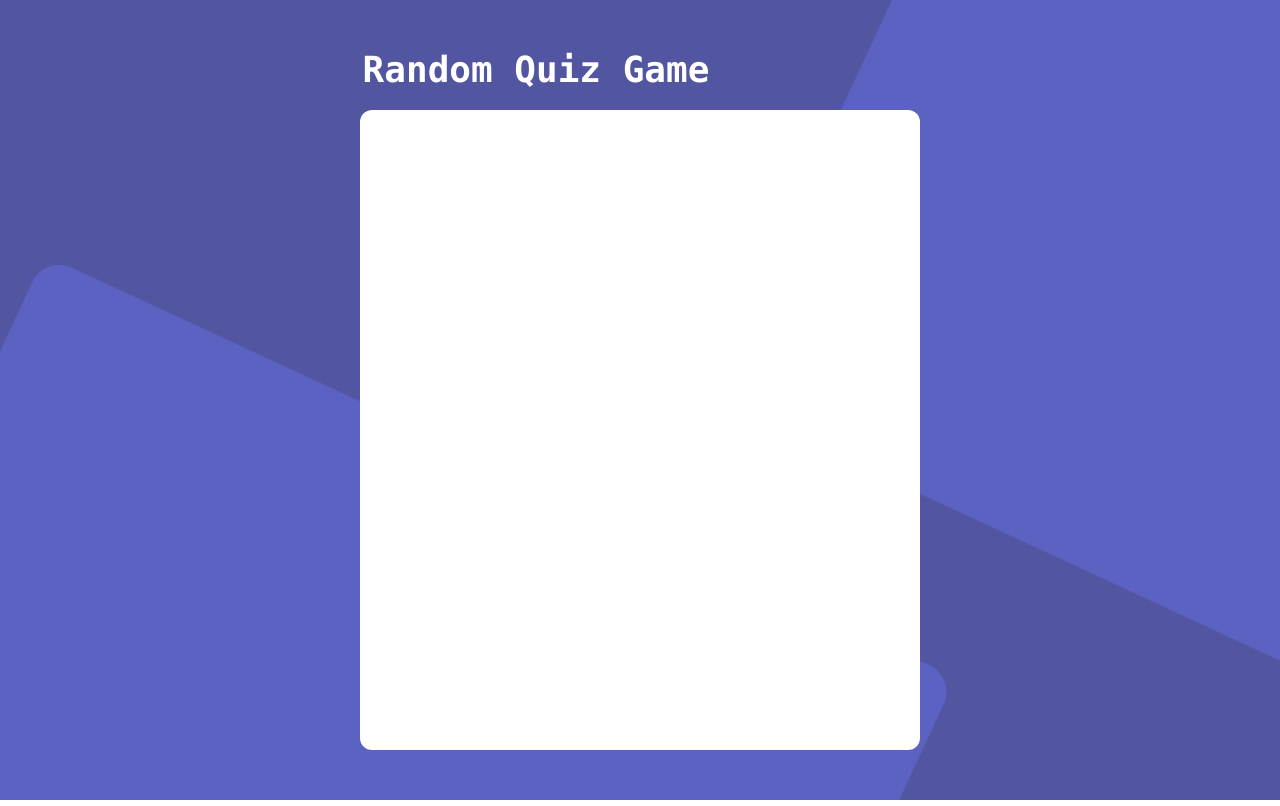
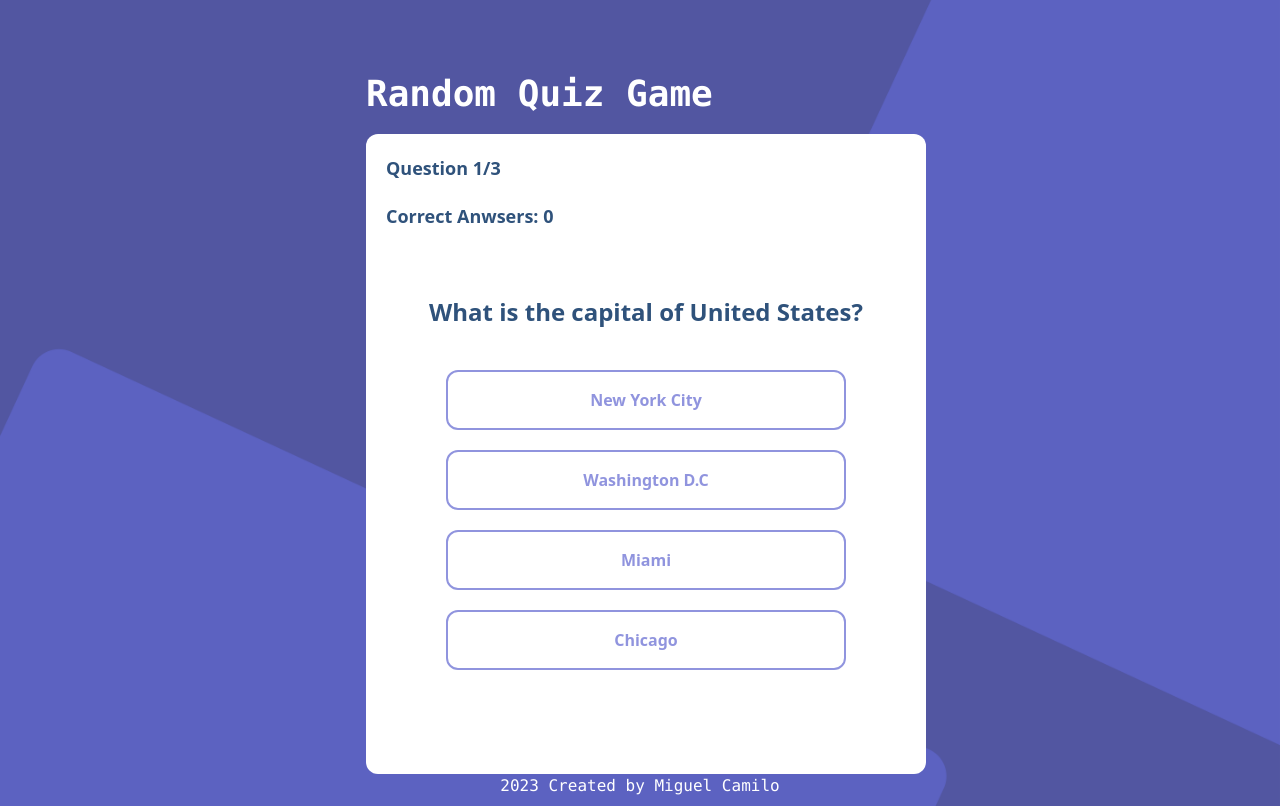
Before and after one commit to MiguelCamilo/Quiz-Game-App, a React (Vite) app: page / in a window 1280 px wide. Built offline with nearby package versions, Linux system fonts and the light colour scheme.

Commit message:
Quiz Card component ui is complete, currently you are able to anwser questions and move forward

```diff
--- a/src/components/Quiz/Quiz.jsx
+++ b/src/components/Quiz/Quiz.jsx
@@ -1,12 +1,56 @@
-import QuizCard from "../QuizCard/QuizCard"
+import { useState } from "react";
+
+import QuizCard from "../QuizCard/QuizCard";
+import QuizResult from "../QuizResult/QuizResult";
+import Footer from "../QuizCard/Footer";
+
+import { data } from "../../data/quiz_data";
 
 export default function Quiz() {
+    const [questionId, setQuestionId] = useState(0)
+    const [score, setScore] = useState(0)
+    const [showScore, setShowScore] = useState(false)
+    const length = data.length
 
-    return (
-        <>
-            <div className="flex flex-col justify-center items-center min-h-screen w-screen">
-                <QuizCard/>
-            </div>
-        </>
-    )
+    const handle_question = (isCorrect) => {
+    // console.log({isCorrect})
+    if(isCorrect === true) setScore(score + 1)
+    const newQuestionId = questionId + 1
+
+    newQuestionId < length
+    ? setQuestionId(newQuestionId)
+    : setShowScore(true)
+
+    }
+
+    const handle_reset = () => {
+        setScore(0)
+        setShowScore(false)
+        setQuestionId(0)
+    }
+
+	return (
+        <div className="flex flex-col justify-center items-center h-screen w-screen">
+        {showScore
+            ?<QuizResult
+                length={length}
+                score={score}
+                handle_reset={handle_reset}
+            />
+            : <QuizCard
+                data={data}
+                length={length}
+                questionId={questionId}
+                handle_question={handle_question}
+                score={score}
+            />
+        }
+
+        <div className="flex-grow"></div>
+
+        <div className="mt-auto">
+          <Footer />
+        </div>
+      </div>
+	);
 }
--- /dev/null
+++ b/src/components/QuizCard/Footer.jsx
@@ -0,0 +1,8 @@
+export default function Footer() {
+	const current_date = new Date().getFullYear();
+	return (
+		<p className="font-mono text-md text-white mb-2">
+			{current_date} Created by Miguel Camilo
+		</p>
+	);
+}
--- a/src/components/QuizCard/QuizCard.jsx
+++ b/src/components/QuizCard/QuizCard.jsx
@@ -1,20 +1,39 @@
-import { data } from "../../data/quiz_data";
-
-export default function QuizCard() {
+export default function QuizCard({
+	data,
+	length,
+	questionId,
+	handle_question,
+    score
+}) {
 	return (
-		<>
-			<h2 className="text-white text-4xl font-black font-mono mr-[10rem] md:mr-[13rem] mb-5">Random Quiz Game</h2>
+		<div className="mt-20 ml-3">
+			<h2 className="text-white text-left text-4xl font-black font-mono mb-5">
+				Random Quiz Game
+			</h2>
 			{/* quiz card container */}
 			<div className="bg-white h-[38rem] w-[23rem] md:h-[40rem] md:w-[35rem] rounded-xl">
-                {/* questions map */}
-            </div>
-		</>
+				<p className="text-start text-lg font-bold text-[#2F527B] pt-5 pl-5">
+					Question {questionId + 1}/{length}
+				</p>
+
+                <p className="text-start text-lg font-bold text-[#2F527B] pt-5 pl-5">Correct Anwsers: {score}</p>
+
+				{/* question container */}
+				<div className="flex justify-center mt-16">
+					<p className="text-[#2F527B] text-[24px] font-bold">
+						{data[questionId].question}
+					</p>
+				</div>
+				<div className="flex flex-col items-center justify-center space-y-5 mt-10">
+					{data[questionId].options.map((results) => (
+						<div key={results.id}>
+							<button onClick={() => handle_question(results.isCorrect)} className="border-2 border-[#6066D0B2] hover:border-[#F9A826] duration-200 rounded-xl w-[400px] p-[1rem] hover:bg-[#F9A826] text-[#6066D0B2] hover:text-white font-bold">
+								{results.answer}
+							</button>
+						</div>
+					))}
+				</div>
+			</div>
+		</div>
 	);
 }
-
-// {!data
-//     ? <p>Loading...</p>
-//     : data.map((element) => (
-//         <p>{element.question}</p>
-//     ))
-// }
--- /dev/null
+++ b/src/components/QuizResult/QuizResult.jsx
@@ -0,0 +1,36 @@
+
+
+export default function QuizResult() {
+	return (
+		<div className="mt-20 ml-3">
+			<h2 className="text-white text-left text-4xl font-black font-mono mb-5">
+				Random Quiz Game
+			</h2>
+			{/* quiz card container */}
+			<div className="bg-white h-[38rem] w-[23rem] md:h-[40rem] md:w-[35rem] rounded-xl">
+				{/* results container */}
+				<div className="flex justify-center">
+					<img
+						src="/src/assets/undraw_winners_ao2o 2.svg"
+						alt="cartoon people jumping in celebration"
+						className="mt-8"
+					/>
+				</div>
+				{/* text container */}
+				<div className="text-center space-y-5">
+					<h3 className="font-bold text-[#1D355D] text-[55px] mt-20">
+						Results
+					</h3>
+					<p className="text-xl font-thin">
+						You got <i className="font-semibold">4</i> correct anwsers !
+					</p>
+				</div>
+
+                {/* try again button */}
+                <div className="ml-[8rem] mt-[10rem] w-[50%] p-5 border-2 border-slate-800 rounded-xl">
+				    <p className="text-center">Try Again</p>
+                </div>
+			</div>
+		</div>
+	);
+}
--- a/src/data/quiz_data.js
+++ b/src/data/quiz_data.js
@@ -2,7 +2,7 @@
 export const data = [
 	{
 		id: "1",
-		question: "What is the capital of U.S?",
+		question: "What is the capital of United States?",
 		options: [
 			{ answer: "New York City", isCorrect: false },
 			{ answer: "Washington D.C", isCorrect: true },
@@ -12,7 +12,7 @@ export const data = [
 	},
 	{
 		id: "2",
-		question: "Whos is the first president of U.S?",
+		question: "Whos is the first president of United States?",
 		options: [
 			{ answer: "John Adams", isCorrect: false },
 			{ answer: "Obama", isCorrect: false },
```
Also changed, not shown: src/components/QuizCard/Anwsers.jsx (added).
